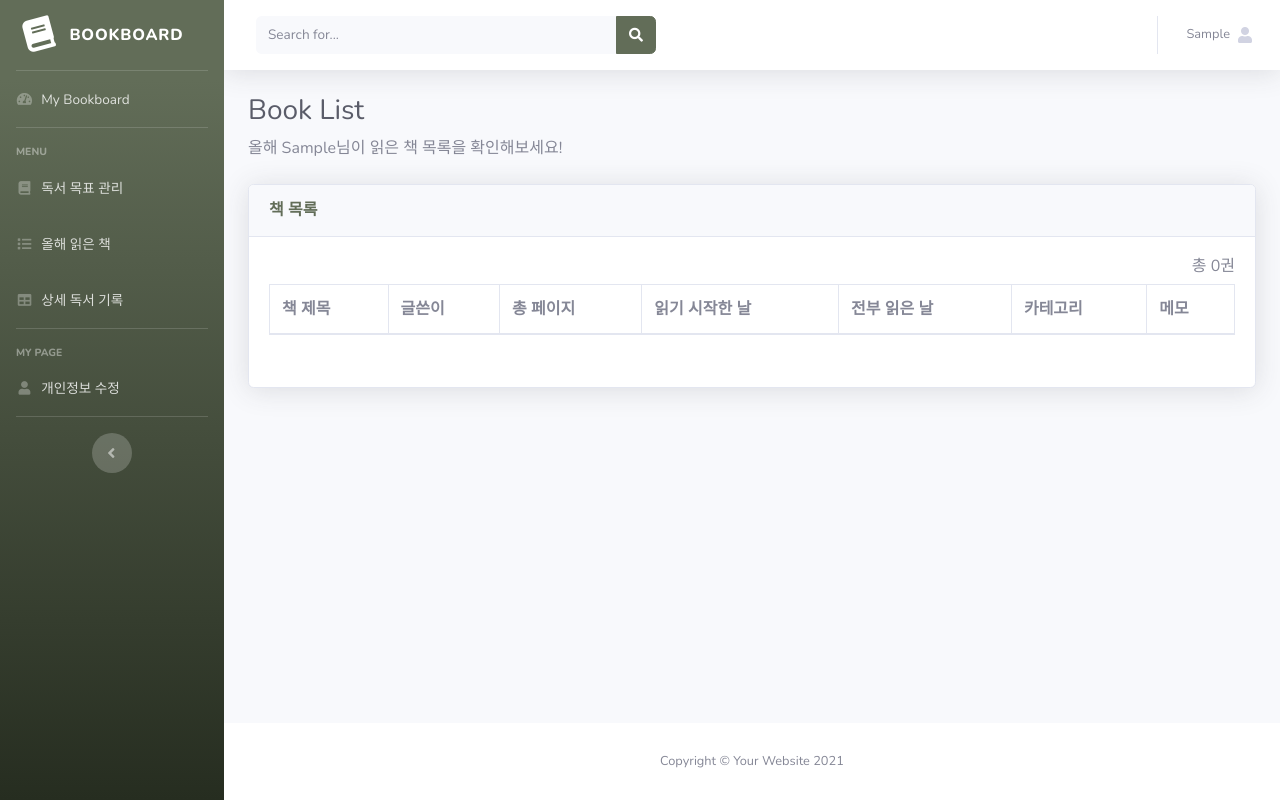
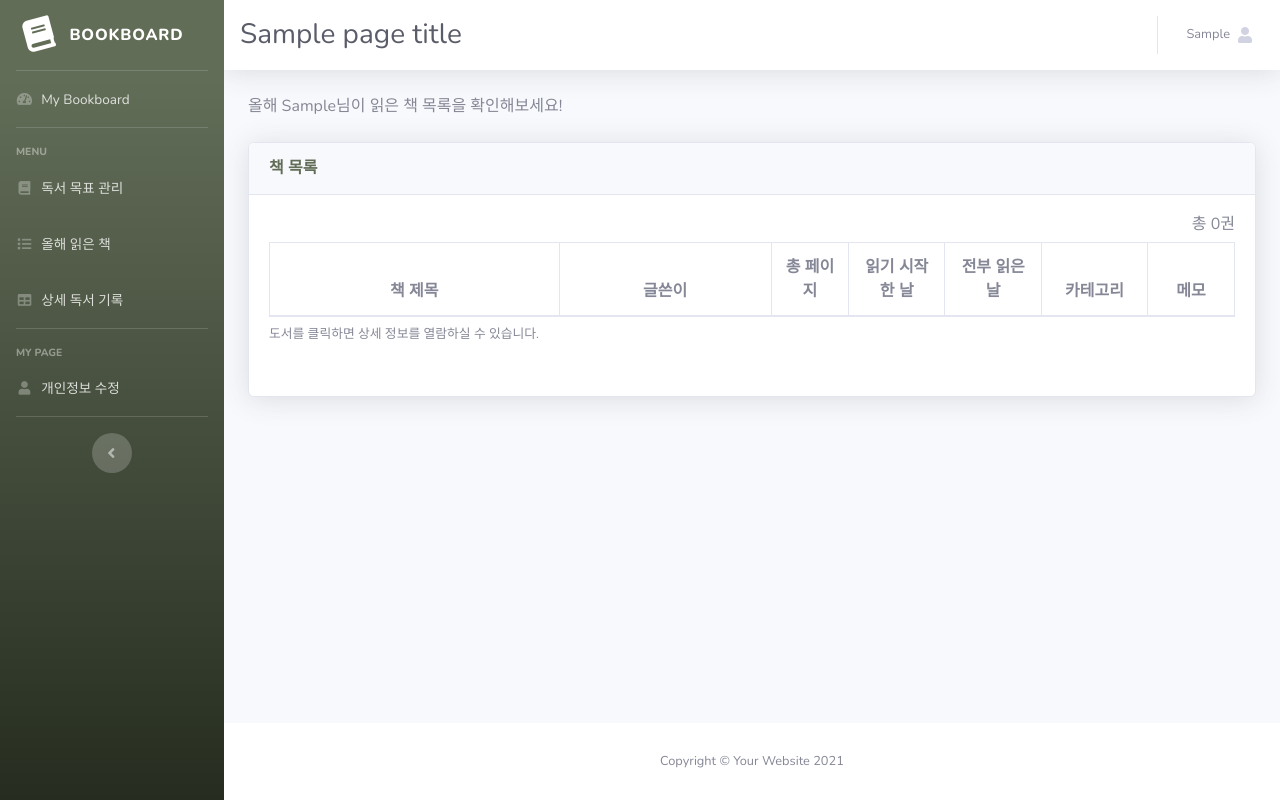
Before and after one commit to thgmldl0115/pythonBook, a Flask app: template templates/index-list.html in a window 1280 px wide. Run offline with Flask 3, Linux system fonts and the light colour scheme; the template is opened without the code that fills it: most values are stand-ins (such as "Sample title", 1, 10 or a date in 2020); lists and menus that the app fills with data are empty; some libraries are stand-ins or nearby versions.

Commit message:
update 241114 1차 완료

```diff
--- a/app.py
+++ b/app.py
@@ -107,22 +107,25 @@ def main():
         yrs = db.fetch_one(sql3, {"id":userId})
 
         sql4 = """
-            SELECT TO_CHAR(b_update_dt, 'YYYYMMDD') as lastday
-                 , b_title as lastbook
-            FROM tb_book
+            SELECT TO_CHAR(a. b_update_dt, 'YYYYMMDD') as lastday
+                 , a.b_title as lastbook
+            FROM tb_book a
             WHERE b_update_dt = (
-                                    SELECT MAX(b_update_dt)
-                                    FROM tb_book
-                                    WHERE user_id=(:id) )
+                                    SELECT MAX(b.b_update_dt)
+                                    FROM tb_book b
+                                    WHERE b.user_id=(:id)
+                                    AND a.user_id = b.user_id)
         """
         lasts = db.fetch_one(sql4, {"id":userId})
 
         mday, mpage = graph_data_line()
 
         piedata = graph_data_pie()
+
+        page_title = userNm + '\'s BookBoard'
         return render_template('main.html', userNm=userNm
                                , mylists=mylists, yrmoney=yrmoney, yrs=yrs, lasts=lasts
-                               , mday=mday, mpage=mpage, piedata=piedata)
+                               , mday=mday, mpage=mpage, piedata=piedata, page_title=page_title)
     return redirect("/login")
 
 def graph_data_line():
@@ -258,8 +261,8 @@ def goals():
             ORDER BY b_create_dt DESC
         """
         mybooks = db.fetch_all(sql, [session['user']['userId']])
-
-        return render_template('index-goals.html', userNm=userNm, mybooks=mybooks)
+        page_title = 'Wish List'
+        return render_template('index-goals.html', userNm=userNm, mybooks=mybooks, page_title=page_title)
     return redirect("/login")
 
 @app.route("/goalDelDo", methods=['POST'])
@@ -390,15 +393,17 @@ def list():
             ORDER BY b_create_dt DESC
         """
         mybooks = db.fetch_all(sql, [session['user']['userId']])
-
-        return render_template('index-list.html', userNm=userNm, mybooks=mybooks)
+        page_title = 'Book List'
+        return render_template('index-list.html', userNm=userNm, mybooks=mybooks, page_title=page_title)
     return redirect("/login")
 
 @app.route("/showdetail", methods=['POST'])
 def showdetail():
     data = json.loads(request.get_data())
-    isbn = get_naver(data['isbn'])
-    id = [session['user']['userId']]
+    isbn = data['bookid']
+    id = session['user']['userId']
+    print(type(isbn))
+    print(isbn)
     sql = """
         SELECT distinct b_title, b_author, b_dicount
               ,CASE b_category WHEN '000' THEN '총류, 컴퓨터과학'
@@ -428,7 +433,8 @@ def showdetail():
         AND a.user_id = b.user_id
     """
     details = db.fetch_one(sql, {"id":id, "isbn":isbn})
-    return details
+    j_details = json.dumps(details)
+    return j_details
 
 # 상세 기록
 @app.route("/tables")
@@ -449,7 +455,7 @@ def tables():
             WHERE a.b_isbn = b.b_isbn
             AND a.user_id = b.user_id
             AND a.user_id = (:1)
-            ORDER BY b.b_create_dt DESC, a.r_date DESC
+            ORDER BY b.b_update_dt DESC, a.r_date DESC
         """
         myrecords = db.fetch_all(sql, [session['user']['userId']])
 
@@ -459,8 +465,8 @@ def tables():
             WHERE user_id = (:1)
         """
         totalrow = db.fetch_one(sql2, [session['user']['userId']])
-
-        return render_template('index-tables.html', userNm=userNm, myrecords=myrecords, totalrow=totalrow)
+        page_title = 'Book Record'
+        return render_template('index-tables.html', userNm=userNm, myrecords=myrecords, totalrow=totalrow, page_title=page_title)
     return redirect("/login")
 
 @app.route("/recordDelDo", methods=['POST'])
@@ -491,6 +497,19 @@ def recordDelDo():
     """
     db.execute_query(sql2, {"id": id})
 
+    sql3 = """
+                UPDATE tb_book a
+                SET a.b_end_yn = 'N'
+                WHERE (a.b_isbn, a.b_page) NOT IN (
+                                                SELECT b.b_isbn, SUM(b.r_page) OVER(PARTITION BY b.b_isbn)
+                                                FROM tb_bookrecord b
+                                                WHERE b.b_isbn = a.b_isbn
+                                                AND a.user_id = b.user_id
+                                                )
+                AND a.user_id=(:id)
+        """
+    db.execute_query(sql3, {"id": id})
+
     return redirect('/tables')
 
 # 마이페이지
@@ -502,8 +521,9 @@ def mypage():
         userId = user['userId']
         userNm = user['userNm']
         userEmail = user['userEmail']
+        page_title = 'My page'
         return render_template('index-mypage.html',
-                               userId=userId, userNm=userNm, userEmail=userEmail)
+                               userId=userId, userNm=userNm, userEmail=userEmail, page_title=page_title)
     else:
         return render_template('index-login.html')
 
--- a/book_model.py
+++ b/book_model.py
@@ -23,7 +23,7 @@ def fetch_data_from_oracle():
              , ROUND(AVG(b.r_page), 2) AS read_speed
              , MIN(b.r_date) AS start_dt
              , MAX(b.r_date) AS end_dt
-             , COUNT(*) AS days_since_last_read
+             , COUNT(  b.r_date) AS days_since_last_read
         FROM tb_book a
            , tb_bookrecord b
         WHERE a.b_isbn = b.b_isbn
@@ -84,6 +84,6 @@ print("Root Mean Squared Error (RMSE):", rmse)
 print("R-squared (R^2) Score:", r2)
 
 # 6. 모델과 라벨 인코더 저장
-joblib.dump(model, 'linear_model_1.pkl')          # 모델 저장
-joblib.dump(label_encoder, 'label_encoder_1.pkl')  # 라벨 인코더 저장
+joblib.dump(model, 'linear_model.pkl')          # 모델 저장
+joblib.dump(label_encoder, 'label_encoder.pkl')  # 라벨 인코더 저장
 print("모델과 라벨 인코더가 저장되었습니다.")
--- a/book_model_test.py
+++ b/book_model_test.py
@@ -2,12 +2,12 @@ import joblib
 import pandas as pd
 import json
 # 1. 저장된 모델과 라벨 인코더 로드
-model = joblib.load('linear_model.pkl')
-label_encoder = joblib.load('label_encoder.pkl')
+model = joblib.load('linear_model_1.pkl')
+label_encoder = joblib.load('label_encoder_1.pkl')
 # 2. 새로운 책에 대한 예측
 # 예: 카테고리 800, 페이지 수 350인 책에 대한 예측
 new_category = '800'
-new_pages = 164
+new_pages = 250
 # 3. 새로운 데이터에 라벨 인코딩 적용
 new_category_encoded = label_encoder.transform([new_category])[0]
 
--- a/templates/index-list.html
+++ b/templates/index-list.html
@@ -5,7 +5,7 @@
 <div class="container-fluid">
 
     <!-- Page Heading -->
-    <h1 class="h3 mb-2 text-gray-800">Book List</h1>
+    <h1 class="h3 mb-2 text-gray-800"></h1>
     <p class="mb-4">올해 {{ userNm }}님이 읽은 책 목록을 확인해보세요!</p>
 
     <!-- DataTales Example -->
@@ -16,7 +16,16 @@
         <div class="card-body">
             <h6 style="float:right;" id="totalrow"></h6>
             <div class="table-responsive">
-                <table class="table table-bordered" id="dataTable" width="100%" cellspacing="0">
+                <table class="table table-bordered table-hover " id="dataTable" width="100%" cellspacing="0" style="margin-bottom:0.2rem; text-align: center;">
+                    <colgroup>
+                        <col style="width: 30%;">
+                        <col style="width: 22%;">
+                        <col style="width: 8%;">
+                        <col style="width: 10%;">
+                        <col style="width: 10%;">
+                        <col style="width: 11%;">
+                        <col style="width: 9%;">
+                    </colgroup>
                     <thead>
                         <tr>
                             <th>책 제목</th>
@@ -29,7 +38,9 @@
                         </tr>
                     </thead>
                     <tbody id="mybooks"></tbody>
+
                 </table>
+                <label class="form-label" style="font-size:0.8rem; margin-top:0; margin-bottom:1rem;">도서를 클릭하면 상세 정보를 열람하실 수 있습니다.</label>
 
                 <nav aria-label="Page navigation example">
                     <ul class="pagination justify-content-center" id="pagination"></ul>
@@ -44,7 +55,7 @@
         <div class="modal-dialog" role="document">
             <div class="modal-content">
                 <div class="modal-header">
-                    <h5 class="modal-title" id="exampleModalLabel">상세 독서 기록</h5>
+                    <h5 class="modal-title" id="exampleModalLabel">상세 정보</h5>
                 </div>
                 <div class="modal-body" id="detail">
 
@@ -80,7 +91,7 @@
 
             for (let i = start; i < end && i < mybooks.length; i++) {
                 const book = mybooks[i];
-                str += "<tr id='" + book[7] +"'>";
+                str += "<tr onclick='fn_checkli(this)' id='" + book[7] +"'>";
                 str += "<td>" + book[0] + "</td>";
                 str += "<td>" + book[1] + "</td>";
                 str += "<td>" + book[2] + "</td>";
@@ -112,61 +123,52 @@
         setupPagination();
         renderPage(1);
 
-        $("tr:not(:first)").mouseover(function(){
-            $(this).addClass("hover");
-        });
-        $("tr").mouseout(function(){
-            $(this).removeClass("hover");
-        });
 
-        $("tr:not(:first)").on("click", function(){
-
-            var id = $(this).attr("id");
-            $("#isbn").val(id);
-            fn_detail(id);
-            $("#detailModal").show();
-        });
         $("#test").click(function(){
             $("#detailModal").hide();
         });
 
     });
 
-    function fn_detail(isbn){
+    function fn_checkli(obj){
+            var bookid = $(obj).attr("id");
+            $("#isbn").val(bookid);
+
+            fn_detail(bookid);
+            $("#detailModal").show();
+    }
+
+
+    function fn_detail(bookid){
         let url = "http://127.0.0.1:5000/showdetail";
         $.ajax({
              url : url
             ,type : 'POST'
-            ,data :  JSON.stringify({isbn:isbn})
+            ,data :  JSON.stringify({bookid:bookid})
             ,dataType : 'json'
             ,success : function(res){
-                console.log(res);
                 $("#detail").empty();
                 let str = "";
                 let book = res;
-                str += '<table>';
-                str += '<table style="text-align: center;">';
+                str += '<table border style="text-align: center; border-color:#ffffff; background-color:#a2ac9a33;">';
                 str += '<colgroup>';
-                str += '<col style="width: 25%;">';
-                str += '<col style="width: 25%;">';
-                str += '<col style="width: 25%;">';
-                str += '<col style="width: 25%;">';
+                str += '<col style="width: 30%;"><col style="width: 30%;"><col style="width: 30%;">';
                 str += '</colgroup>';
-                str += '<tr><td colspan="2" rowspan="4"><img src="' + book[7] + '"></td>';
-                str += '<td colspan="2"><strong>' + book[0] + '</strong></td></tr>';
+                str += '<tbody><tr><td rowspan="9" style="background-color:#ffffff;"><img src="' + book[7] + '"  width = "100%;"></td>';
+                str += '<th colspan="2"  style="background-color:#a2ac9a1a;">' + book[0] + '</th></tr>';
                 str += '<tr><td colspan="2">' + book[1] + '</td></tr>';
-                str += '<tr><td colspan="2">' + book[2] + '원</td></tr>';
-                str += '<tr><td>' + book[3] + '</td>';
-                str += '<td>' + book[4] + '</td></tr>';
-                str += '<tr><td>읽기 시작한 날</td>';
-                str += '<td>'+ book[8] +'</td>';
-                str += '<td>다 읽은 날</td>';
+                str += '<tr><th>가격</th><td>' + book[2] + '원</td></tr>';
+                str += '<tr><th>카테고리</th><td>' + book[3] + '</td>';
+                str += '<tr><th>메모</th><td>' + book[4] + '</td></tr>';
+                str += '<tr><th>읽기 시작한 날</th>';
+                str += '<td>'+ book[8] +'</td></tr>';
+                str += '<tr><th>다 읽은 날</th>';
                 str += '<td>'+ book[9] +'</td></tr>';
-                str += '<tr><td>예상 독서 일수</td>';
-                str += '<td>'+ book[5] + '</td>';
-                str += '<td>실제 독서 일수</td>';
+                str += '<tr><th>예상 독서 일수</th>';
+                str += '<td>'+ book[5] + '</td></tr>';
+                str += '<tr><th>실제 독서 일수</th>';
                 str += '<td>'+ book[10] + '</td></tr>';
-                str += '</table>';
+                str += '</tbody></table>';
                 $("#detail").append(str);
             },error(e){
                 console.log(e);
@@ -177,10 +179,5 @@
 
 </script>
 
-<style>
-
-    .hover { background: rgb(162, 172, 154, 0.2); }
-
-</style>
 
 {% endblock %}
--- a/templates/index-mypage.html
+++ b/templates/index-mypage.html
@@ -24,7 +24,7 @@
                                     <div class="p-5">
                                         <div class="text-start">
                                             <h1 class="h3 mb-2 text-gray-800">My page</h1>
-                                            <p class="mb-4">개인정보 수정</p>
+                                            <p class="mb-4"><strong>개인정보 수정</strong></p>
                                         </div>
                                         <hr>
                                         <form class="user" action="/mypageEditDo" method="post">
--- a/templates/main.html
+++ b/templates/main.html
@@ -5,9 +5,7 @@
 <div class="container-fluid">
 
     <!-- Page Heading -->
-    <div class="d-sm-flex align-items-center justify-content-between mb-4">
-        <h1 class="h3 mb-0 text-gray-800">{{ userNm }}'s BookBoard</h1>
-    </div>
+
 
     <!-- Content Row -->
     <div class="row">
--- a/templates/top-footer.html
+++ b/templates/top-footer.html
@@ -119,46 +119,10 @@
                         <i class="fa fa-bars"></i>
                     </button>
 
-                    <!-- Topbar Search -->
-                    <form
-                        class="d-none d-sm-inline-block form-inline mr-auto ml-md-3 my-2 my-md-0 mw-100 navbar-search">
-                        <div class="input-group">
-                            <input type="text" class="form-control bg-light border-0 small" placeholder="Search for..."
-                                aria-label="Search" aria-describedby="basic-addon2">
-                            <div class="input-group-append">
-                                <button class="btn btn-primary" type="button">
-                                    <i class="fas fa-search fa-sm"></i>
-                                </button>
-                            </div>
-                        </div>
-                    </form>
+                    <h1 class="h3 mb-2 text-gray-800" style="margin-top:.5rem;">{{ page_title }}</h1>
 
                     <!-- Topbar Navbar -->
                     <ul class="navbar-nav ml-auto">
-
-                        <!-- Nav Item - Search Dropdown (Visible Only XS) -->
-                        <li class="nav-item dropdown no-arrow d-sm-none">
-                            <a class="nav-link dropdown-toggle" href="#" id="searchDropdown" role="button"
-                                data-toggle="dropdown" aria-haspopup="true" aria-expanded="false">
-                                <i class="fas fa-search fa-fw"></i>
-                            </a>
-                            <!-- Dropdown - Messages -->
-                            <div class="dropdown-menu dropdown-menu-right p-3 shadow animated--grow-in"
-                                aria-labelledby="searchDropdown">
-                                <form class="form-inline mr-auto w-100 navbar-search">
-                                    <div class="input-group">
-                                        <input type="text" class="form-control bg-light border-0 small"
-                                            placeholder="Search for..." aria-label="Search"
-                                            aria-describedby="basic-addon2">
-                                        <div class="input-group-append">
-                                            <button class="btn btn-primary" type="button">
-                                                <i class="fas fa-search fa-sm"></i>
-                                            </button>
-                                        </div>
-                                    </div>
-                                </form>
-                            </div>
-                        </li>
 
                         <div class="topbar-divider d-none d-sm-block"></div>
 
```
Also changed, not shown: templates/index-goals.html (+11 -9 lines), templates/index-tables.html (+16 -26 lines), 2 other files.
